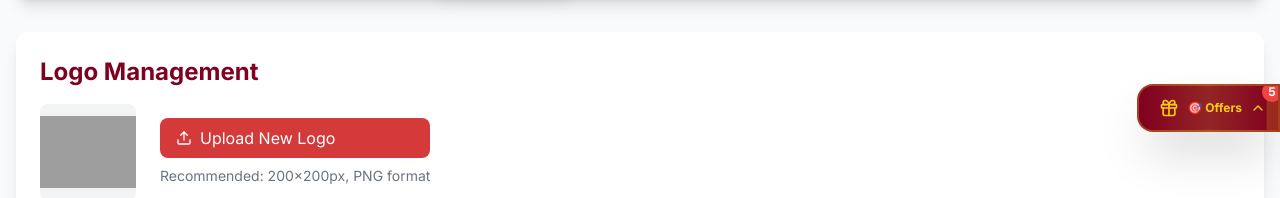
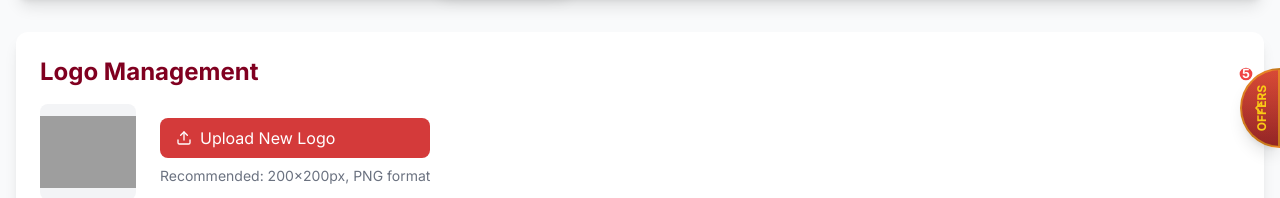
Before and after one commit to ArjunS8/FCM-Booking, a React (Vite) app: page /admin in a window 1280 px wide. Shown: the part 292-490 px from the top of the page. Built offline with nearby package versions, Linux system fonts and the light colour scheme; grey boxes are pictures that could not be loaded.

Commit message:
Create Minimal Arrow-Only Discount Sidebar

```diff
--- a/src/components/DiscountSidebar.tsx
+++ b/src/components/DiscountSidebar.tsx
@@ -1,11 +1,10 @@
 import React, { useState, useEffect } from 'react';
-import { Percent, Clock, Star, ChevronUp, ChevronDown, Gift, Zap, Crown, Siren as Fire } from 'lucide-react';
+import { Percent, Clock, Star, ChevronLeft, ChevronRight, Gift, Zap, Crown, Siren as Fire } from 'lucide-react';
 import { motion, AnimatePresence } from 'framer-motion';
 
 const DiscountSidebar = () => {
   const [isOpen, setIsOpen] = useState(false);
   const [hoveredOffer, setHoveredOffer] = useState<number | null>(null);
-  const [pulseAnimation, setPulseAnimation] = useState(true);
   const [copiedCode, setCopiedCode] = useState<string | null>(null);
 
   const discounts = [
@@ -66,14 +65,6 @@ const DiscountSidebar = () => {
     }
   ];
 
-  // Pulse animation control
-  useEffect(() => {
-    const interval = setInterval(() => {
-      setPulseAnimation(prev => !prev);
-    }, 3000);
-    return () => clearInterval(interval);
-  }, []);
-
   const toggleOffers = () => {
     setIsOpen(!isOpen);
   };
@@ -89,33 +80,29 @@ const DiscountSidebar = () => {
   };
 
   return (
-    <div className="fixed right-0 top-1/2 transform -translate-y-1/2 z-50 hidden lg:block">
-      <div className="relative">
-        {/* Compact Trigger Button - Always Visible */}
+    <div className="fixed right-0 top-1/2 transform -translate-y-1/2 z-50">
+      {/* Minimal Arrow Button - Always Visible */}
       <motion.button
         onClick={toggleOffers}
-          className="relative bg-gradient-to-r from-maroon-900 via-maroon-800 to-maroon-900 text-white p-3 rounded-l-2xl hover:from-maroon-800 hover:to-maroon-700 transition-all duration-300 cursor-pointer shadow-2xl border-2 border-yellow-400/30 flex items-center space-x-2 overflow-hidden"
+        className="relative bg-gradient-to-b from-maroon-600 to-maroon-800 text-white rounded-l-full shadow-lg hover:shadow-xl transition-all duration-300 cursor-pointer border-2 border-yellow-400/50"
         whileHover={{
-            scale: 1.05,
-            x: -5,
-            boxShadow: "0 20px 40px rgba(255, 215, 0, 0.3)"
+          scale: 1.1,
+          x: -2,
+          boxShadow: "0 10px 25px rgba(128, 0, 32, 0.4)"
         }}
         whileTap={{ scale: 0.95 }}
-          animate={{
-            x: 0,
-          }}
-          transition={{
-            type: "spring",
-            stiffness: 300,
-            damping: 25,
-            duration: 0.6
+        style={{
+          width: '40px',
+          height: '80px',
+          borderTopRightRadius: '0',
+          borderBottomRightRadius: '0'
         }}
       >
-          {/* Animated Background Gradient */}
+        {/* Animated Background Shine */}
         <motion.div
-            className="absolute inset-0 bg-gradient-to-r from-yellow-400/20 to-orange-400/20"
+          className="absolute inset-0 bg-gradient-to-b from-yellow-400/30 to-transparent rounded-l-full"
           animate={{
-              x: ['-100%', '100%'],
+            opacity: [0.3, 0.7, 0.3],
           }}
           transition={{
             duration: 2,
@@ -124,282 +111,216 @@ const DiscountSidebar = () => {
           }}
         />
 
-          {/* Content */}
-          <div className="relative z-10 flex items-center space-x-2">
+        {/* Arrow Icon */}
+        <div className="relative z-10 flex items-center justify-center h-full">
           <motion.div
             animate={{
-                scale: pulseAnimation ? [1, 1.1, 1] : 1,
+              x: isOpen ? 2 : [-2, 2, -2],
+              rotate: isOpen ? 180 : 0
             }}
-              transition={{ duration: 1.5, repeat: Infinity }}
+            transition={{
+              x: { duration: isOpen ? 0.3 : 2, repeat: isOpen ? 0 : Infinity },
+              rotate: { duration: 0.3 }
+            }}
           >
-              <Gift className="w-5 h-5 text-yellow-400" />
-            </motion.div>
-
-            <div className="text-left">
-              <motion.div
-                className="text-yellow-400 font-bold text-xs whitespace-nowrap"
-                animate={{
-                  scale: pulseAnimation ? [1, 1.05, 1] : 1,
-                }}
-                transition={{ duration: 1.5, repeat: Infinity }}
-              >
-                🎯 Offers
+            <ChevronLeft className="w-5 h-5 text-yellow-400" />
           </motion.div>
         </div>
 
+        {/* Notification Dot */}
         <motion.div
-              animate={{ rotate: isOpen ? 180 : 0 }}
-              transition={{ duration: 0.3 }}
-            >
-              <ChevronUp className="w-4 h-4 text-yellow-400" />
-            </motion.div>
-          </div>
-
-          {/* Notification Badge */}
-          <motion.div
-            className="absolute -top-1 -right-1 w-5 h-5 bg-red-500 rounded-full flex items-center justify-center text-white text-xs font-bold"
+          className="absolute -top-1 -left-1 w-4 h-4 bg-red-500 rounded-full flex items-center justify-center text-white text-xs font-bold border-2 border-white"
           animate={{
-              scale: pulseAnimation ? [1, 1.2, 1] : 1,
+            scale: [1, 1.2, 1],
           }}
-            transition={{ duration: 1, repeat: Infinity }}
+          transition={{
+            duration: 1.5,
+            repeat: Infinity,
+            ease: "easeInOut"
+          }}
         >
           5
         </motion.div>
+
+        {/* Vertical Text */}
+        <div className="absolute left-1/2 top-1/2 transform -translate-x-1/2 -translate-y-1/2 -rotate-90">
+          <span className="text-xs font-bold text-yellow-400 whitespace-nowrap">OFFERS</span>
+        </div>
       </motion.button>
 
-        {/* Offers Panel - Only Shows When Open */}
+      {/* Floating Offers Panel */}
       <AnimatePresence>
         {isOpen && (
+          <>
+            {/* Backdrop */}
+            <motion.div
+              initial={{ opacity: 0 }}
+              animate={{ opacity: 1 }}
+              exit={{ opacity: 0 }}
+              className="fixed inset-0 bg-black/20 backdrop-blur-sm"
+              onClick={toggleOffers}
+              style={{ zIndex: -1 }}
+            />
+
+            {/* Offers Panel */}
             <motion.div
               initial={{
                 opacity: 0,
-                scale: 0.3,
+                scale: 0.8,
                 x: 100,
-                rotateY: -90
+                y: 0
               }}
               animate={{
                 opacity: 1,
                 scale: 1,
-                x: -320,
-                rotateY: 0
+                x: -350,
+                y: -200
               }}
               exit={{
                 opacity: 0,
-                scale: 0.3,
+                scale: 0.8,
                 x: 100,
-                rotateY: 90
+                y: 0
               }}
               transition={{
                 type: "spring",
-                stiffness: 200,
-                damping: 20,
-                duration: 0.8,
-                opacity: { duration: 0.5 },
-                scale: { duration: 0.6 },
-                rotateY: { duration: 0.7 }
+                stiffness: 300,
+                damping: 25,
+                duration: 0.6
               }}
-              className="absolute top-0 right-0 w-80 max-h-[500px] overflow-hidden"
-              style={{ perspective: '1000px' }}
+              className="absolute top-0 right-0 w-80 max-h-[500px] overflow-hidden shadow-2xl"
             >
               {/* Main Panel Container */}
-              <div className="bg-white rounded-3xl shadow-2xl border border-gray-200 overflow-hidden">
-                {/* Animated Header */}
+              <div className="bg-white rounded-2xl border border-gray-200 overflow-hidden">
+                {/* Header */}
                 <motion.div
-                  initial={{ opacity: 0, y: -30 }}
+                  initial={{ opacity: 0, y: -20 }}
                   animate={{ opacity: 1, y: 0 }}
-                  transition={{ delay: 0.3, duration: 0.5 }}
-                  className="relative p-6 bg-gradient-to-r from-maroon-900 via-maroon-800 to-maroon-900 text-white text-center overflow-hidden"
+                  transition={{ delay: 0.2, duration: 0.4 }}
+                  className="relative p-4 bg-gradient-to-r from-maroon-900 to-maroon-700 text-white text-center overflow-hidden"
                 >
-                  {/* Animated Background Pattern */}
-                  <motion.div
-                    className="absolute inset-0 opacity-20"
-                    animate={{
-                      backgroundPosition: ['0% 0%', '100% 100%'],
-                    }}
-                    transition={{
-                      duration: 10,
-                      ease: "linear",
-                      repeat: Infinity,
-                    }}
-                    style={{
-                      backgroundImage: 'radial-gradient(circle, #FFD700 1px, transparent 1px)',
-                      backgroundSize: '20px 20px',
-                    }}
-                  />
+                  {/* Close Button */}
+                  <button
+                    onClick={toggleOffers}
+                    className="absolute top-2 right-2 w-6 h-6 bg-white/20 hover:bg-white/30 rounded-full flex items-center justify-center transition-colors duration-200"
+                  >
+                    <ChevronRight className="w-4 h-4" />
+                  </button>
 
-                  <div className="relative z-10">
                   <motion.h3
-                      className="text-xl font-bold text-yellow-400 flex items-center justify-center space-x-2"
-                      animate={{ scale: [1, 1.05, 1] }}
+                    className="text-lg font-bold text-yellow-400 flex items-center justify-center space-x-2"
+                    animate={{ scale: [1, 1.02, 1] }}
                     transition={{ duration: 2, repeat: Infinity }}
                   >
                     <span>🎯</span>
-                      <span>EXCLUSIVE DEALS</span>
+                    <span>SPECIAL OFFERS</span>
                     <span>🎯</span>
                   </motion.h3>
-                    <motion.p
-                      className="text-sm text-yellow-300 mt-1"
-                      initial={{ opacity: 0 }}
-                      animate={{ opacity: 1 }}
-                      transition={{ delay: 0.5 }}
-                    >
-                      Limited time offers - Act fast!
-                    </motion.p>
-                  </div>
+                  <p className="text-xs text-yellow-300 mt-1">
+                    Limited time deals - Grab them now!
+                  </p>
                 </motion.div>
 
-                {/* Offers List with Advanced Animations */}
-                <div className="p-4 space-y-3 max-h-80 overflow-y-auto">
+                {/* Offers List */}
+                <div className="p-3 space-y-2 max-h-80 overflow-y-auto">
                   {discounts.map((discount, index) => (
                     <motion.div
                       key={index}
-                      initial={{ opacity: 0, y: 50, rotateX: -90 }}
-                      animate={{ opacity: 1, y: 0, rotateX: 0 }}
+                      initial={{ opacity: 0, x: 50 }}
+                      animate={{ opacity: 1, x: 0 }}
                       transition={{
-                        delay: 0.4 + (index * 0.1),
-                        duration: 0.6,
-                        type: "spring",
-                        stiffness: 200,
-                        damping: 15
+                        delay: 0.3 + (index * 0.1),
+                        duration: 0.4
                       }}
                       className="relative group cursor-pointer"
                       onMouseEnter={() => setHoveredOffer(index)}
                       onMouseLeave={() => setHoveredOffer(null)}
-                      style={{ perspective: '1000px' }}
                     >
                       <motion.div
-                        className={`relative rounded-2xl p-4 border-2 transition-all duration-300 overflow-hidden ${
+                        className={`relative rounded-xl p-3 border transition-all duration-300 overflow-hidden ${
                           hoveredOffer === index
-                            ? 'border-maroon-400 shadow-xl'
-                            : 'border-gray-200 shadow-md'
+                            ? 'border-maroon-400 shadow-lg'
+                            : 'border-gray-200 shadow-sm'
                         } ${discount.bgColor}`}
-                        whileHover={{
-                          scale: 1.02,
-                          rotateY: 5,
-                          z: 50
-                        }}
-                        transition={{ duration: 0.3 }}
+                        whileHover={{ scale: 1.02 }}
+                        transition={{ duration: 0.2 }}
                       >
-                        {/* Animated Background Gradient */}
-                        <motion.div
-                          className={`absolute inset-0 bg-gradient-to-r ${discount.color} opacity-0 group-hover:opacity-10 transition-opacity duration-300`}
-                          animate={{
-                            x: hoveredOffer === index ? ['-100%', '100%'] : '100%',
-                          }}
-                          transition={{
-                            duration: 1.5,
-                            ease: "easeInOut",
-                            repeat: hoveredOffer === index ? Infinity : 0,
-                          }}
-                        />
-
                         {/* Content */}
                         <div className="relative z-10">
                           {/* Header Row */}
-                          <div className="flex items-center justify-between mb-3">
-                            <div className="flex items-center space-x-3">
+                          <div className="flex items-center justify-between mb-2">
+                            <div className="flex items-center space-x-2">
                               <motion.div
-                                className={`text-white p-2 rounded-lg bg-gradient-to-r ${discount.color}`}
+                                className={`text-white p-1.5 rounded-lg bg-gradient-to-r ${discount.color}`}
                                 animate={{
-                                  rotate: hoveredOffer === index ? 360 : 0,
-                                  scale: hoveredOffer === index ? 1.1 : 1
+                                  rotate: hoveredOffer === index ? 360 : 0
                                 }}
-                                transition={{ duration: 0.6 }}
+                                transition={{ duration: 0.5 }}
                               >
                                 {discount.icon}
                               </motion.div>
                               <div>
-                                <h4 className="font-bold text-gray-800 text-sm">{discount.title}</h4>
-                                <p className={`text-lg font-black bg-gradient-to-r ${discount.color} bg-clip-text text-transparent`}>
+                                <h4 className="font-bold text-gray-800 text-xs">{discount.title}</h4>
+                                <p className={`text-sm font-black bg-gradient-to-r ${discount.color} bg-clip-text text-transparent`}>
                                   {discount.subtitle}
                                 </p>
                               </div>
                             </div>
 
-                            <motion.div
-                              className={`text-xs font-bold px-2 py-1 rounded-full text-white bg-gradient-to-r ${discount.color}`}
-                              animate={{
-                                scale: hoveredOffer === index ? [1, 1.1, 1] : 1,
-                              }}
-                              transition={{ duration: 0.5, repeat: hoveredOffer === index ? Infinity : 0 }}
-                            >
+                            <div className={`text-xs font-bold px-2 py-0.5 rounded-full text-white bg-gradient-to-r ${discount.color}`}>
                               {discount.badge}
-                            </motion.div>
+                            </div>
                           </div>
 
                           {/* Description */}
-                          <p className="text-gray-600 text-sm mb-3 font-medium">{discount.description}</p>
+                          <p className="text-gray-600 text-xs mb-2">{discount.description}</p>
 
                           {/* Time Left */}
-                          <motion.p
-                            className="text-red-500 text-xs font-bold mb-3 flex items-center space-x-1"
-                            animate={{ opacity: [1, 0.5, 1] }}
-                            transition={{ duration: 1.5, repeat: Infinity }}
-                          >
+                          <p className="text-red-500 text-xs font-bold mb-2 flex items-center space-x-1">
                             <Clock className="w-3 h-3" />
                             <span>{discount.timeLeft}</span>
-                          </motion.p>
+                          </p>
 
                           {/* Action Row */}
                           <div className="flex items-center justify-between">
-                            <div className="flex items-center space-x-2">
-                              <span className="text-xs text-gray-500 font-mono">Code:</span>
-                              <code className={`text-xs font-bold px-2 py-1 rounded bg-gradient-to-r ${discount.color} text-white`}>
+                            <div className="flex items-center space-x-1">
+                              <span className="text-xs text-gray-500">Code:</span>
+                              <code className={`text-xs font-bold px-1.5 py-0.5 rounded bg-gradient-to-r ${discount.color} text-white`}>
                                 {discount.code}
                               </code>
                             </div>
 
                             <motion.button
                               onClick={() => copyCode(discount.code)}
-                              className={`text-xs font-bold px-3 py-1 rounded-lg text-white bg-gradient-to-r ${discount.color} hover:shadow-lg transition-all duration-300`}
+                              className={`text-xs font-bold px-2 py-1 rounded-lg text-white bg-gradient-to-r ${discount.color} hover:shadow-md transition-all duration-200`}
                               whileHover={{ scale: 1.05 }}
                               whileTap={{ scale: 0.95 }}
                             >
-                              {copiedCode === discount.code ? '✓ COPIED!' : 'COPY'}
+                              {copiedCode === discount.code ? '✓' : 'COPY'}
                             </motion.button>
                           </div>
                         </div>
-
-                        {/* Hover Glow Effect */}
-                        <motion.div
-                          className={`absolute inset-0 rounded-2xl bg-gradient-to-r ${discount.color} opacity-0 group-hover:opacity-20 transition-opacity duration-300`}
-                          animate={{
-                            scale: hoveredOffer === index ? [1, 1.05, 1] : 1,
-                          }}
-                          transition={{ duration: 1, repeat: hoveredOffer === index ? Infinity : 0 }}
-                        />
                       </motion.div>
                     </motion.div>
                   ))}
                 </div>
 
-                {/* Footer with Call-to-Action */}
+                {/* Footer */}
                 <motion.div
                   initial={{ opacity: 0 }}
                   animate={{ opacity: 1 }}
-                  transition={{ delay: 1.2, duration: 0.5 }}
-                  className="p-4 bg-gradient-to-r from-gray-50 to-gray-100 border-t border-gray-200 text-center"
+                  transition={{ delay: 0.8, duration: 0.4 }}
+                  className="p-3 bg-gray-50 border-t border-gray-200 text-center"
                 >
-                  <motion.p
-                    className="text-xs text-gray-600 mb-2"
-                    animate={{ opacity: [0.7, 1, 0.7] }}
-                    transition={{ duration: 2, repeat: Infinity }}
-                  >
-                    💡 Tap any offer to copy the code instantly
-                  </motion.p>
-                  <motion.button
-                    onClick={toggleOffers}
-                    className="text-xs text-maroon-600 hover:text-maroon-800 font-medium"
-                    whileHover={{ scale: 1.05 }}
-                  >
-                    Close offers panel
-                  </motion.button>
+                  <p className="text-xs text-gray-600">
+                    💡 Click any offer to copy the code
+                  </p>
                 </motion.div>
               </div>
             </motion.div>
+          </>
         )}
       </AnimatePresence>
-      </div>
     </div>
   );
 };
```
Lines whose indentation alone changed are shown as unchanged.
